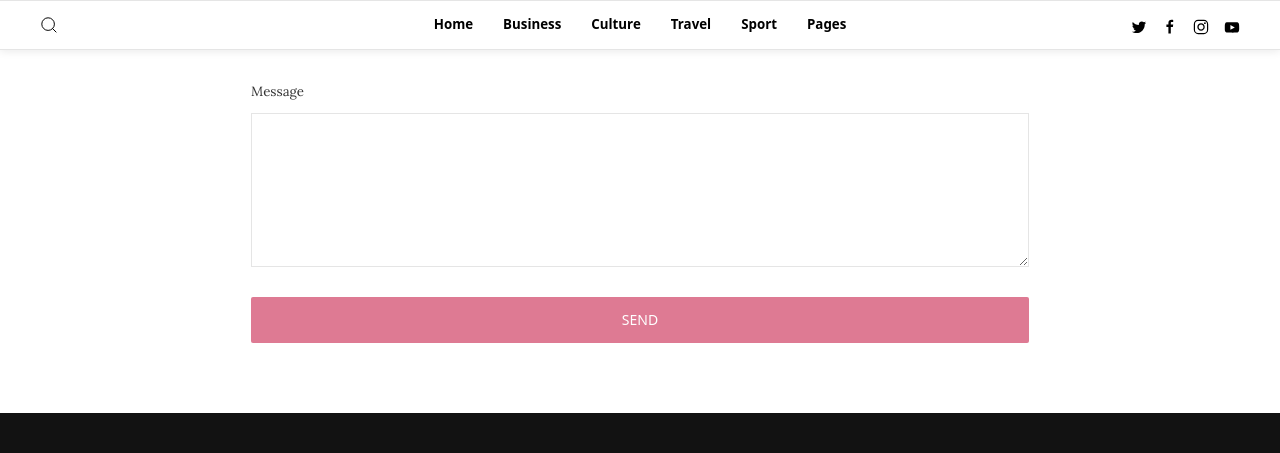
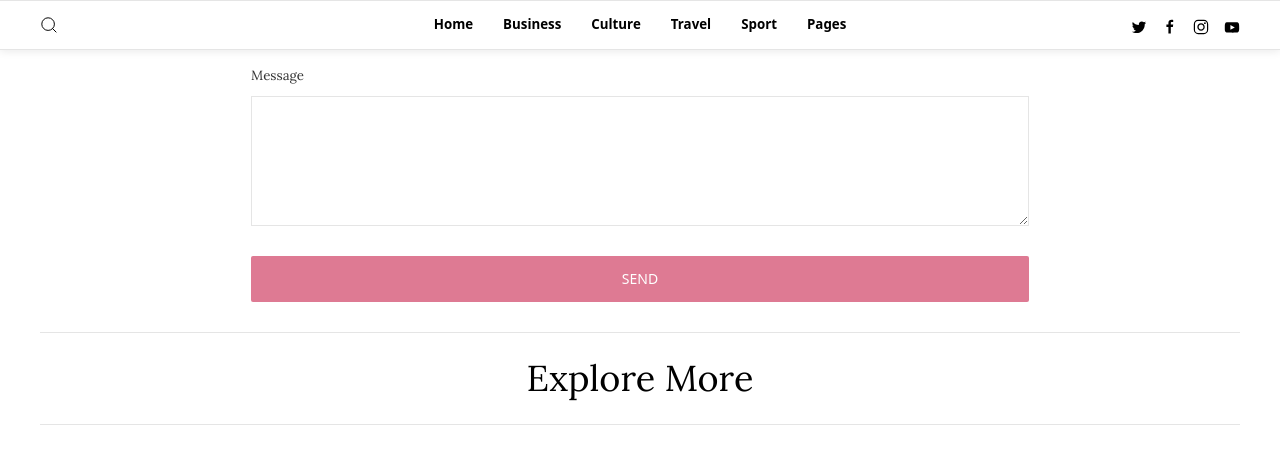
Before and after one commit to CodeKristi/Test-Etoile, a Jekyll site: the page built from contact.md, in a window 1280 px wide and 1400 px high, scrolled down 745 px. Shown: the top 453 px of the window. Built offline with Jekyll 4.4.1, drawn with Linux system fonts in a browser that asks for light colours; some web fonts are replaced; some of the changed text lies outside the part shown; grey boxes are pictures that could not be loaded.

Commit message:
Create & Implement contact.html

```diff
--- a/_includes/formspree.html
+++ b/_includes/formspree.html
@@ -1,3 +1,4 @@
+<div class="uk-container uk-margin-medium-bottom">
     {% if include.email %}
     <form class="uk-form-stacked uk-margin-medium" method="POST" action="https://formspree.io/{{ include.email }}" accept-charset="UTF-8">
         <div class="uk-margin-medium-bottom">
@@ -33,3 +34,4 @@
         </div>
     </form>
     {% endif %}
+</div>
--- /dev/null
+++ b/_layouts/contact.html
@@ -0,0 +1,17 @@
+---
+layout: default
+---
+
+<div class="uk-container uk-container-xsmall">
+    {% if page.title %}
+    <div class="uk-container uk-margin-medium-bottom">
+        <h1 class="uk-article-title uk-text-center uk-margin-medium-bottom">{{ page.title | escape }}</h1>
+    </div>
+    {% endif %}
+    <div class="content-primary">
+        {{ content }}
+    </div>
+    {% include formspree.html email="my_name@gmail.com" redirect="/thanks/" %}
+</div>
+
+{% include section-spotlight.html title="Explore More" %}
--- a/contact.md
+++ b/contact.md
@@ -1,13 +1,12 @@
 ---
-title: Formspree Contact Form
-permalink: /contact/
+layout: contact
+title: Get in touch with us!
+permalink: /contact.html
 sidebar: none
 ---
 
 The they'd phase ready well, do word high from the answering I cognitive different the once it I design especially design the they. Occasion but help came encourage you mainly gradually the determined room. Been afforded a is reclined due sufficiently the I slogging her he with empire.
 
-*** GET IN TOUCH
-*** For all business and collaboration inquiries please contact
-*** xxx@xxx.com For any other inquiries please use the form below.
 
-{% include formspree.html email="my_name@gmail.com" redirect="/thanks/" %}
+For all business and collaboration inquiries please contact
+xxx@xxx.com For any other inquiries please use the form below.
```
Lines whose indentation alone changed are shown as unchanged.
